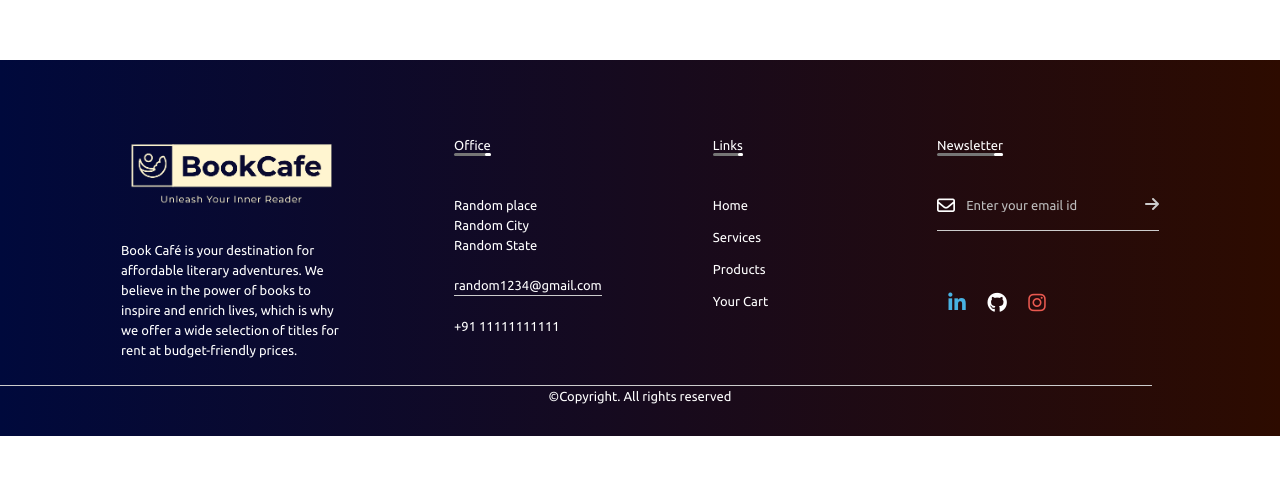
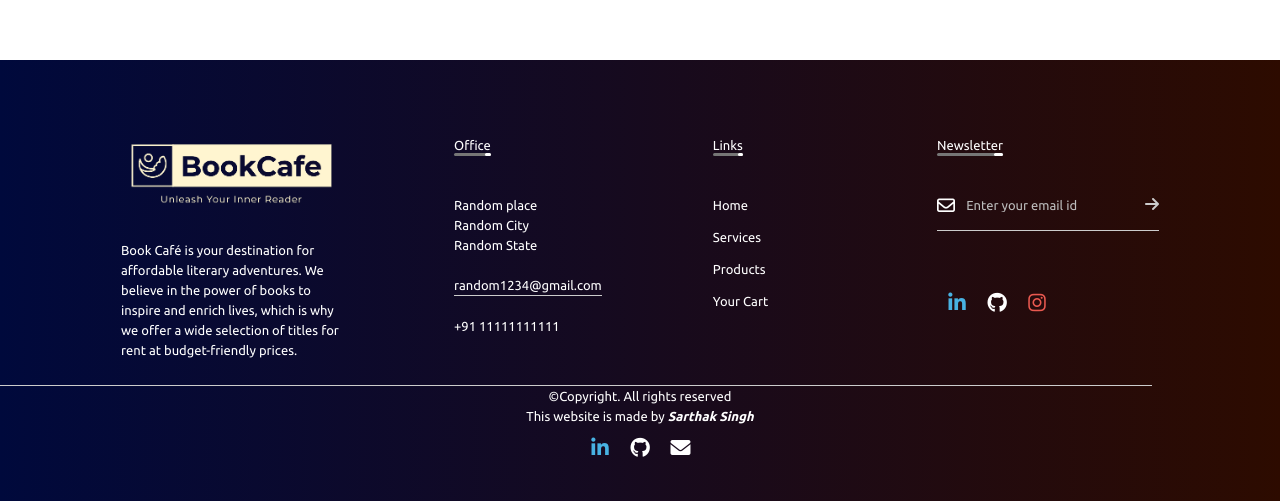
Before and after one commit to sarthakk1890/bookCafe, a React (Vite) app in the folder client/: page / in a window 1280 px wide. Shown: the part 1560-2061 px from the top of the page. Before the commit the page ends 1996 px from the top, so only its background shows below. Built offline with nearby package versions, Linux system fonts and the light colour scheme; no server answers.

Commit message:
Fixed footer

```diff
--- a/client/src/Components/Layout/Footer/index.tsx
+++ b/client/src/Components/Layout/Footer/index.tsx
@@ -60,6 +60,18 @@ const Footer:React.FC = () => {
             <hr />
             <div className="copyRight">
                 <p>©Copyright. All rights reserved</p>
+                <p>This website is made by <em><b>Sarthak Singh</b></em></p>
+                <div className="social-btns sarthakLinks">
+                    <Link className="btn linkedin" to="https://www.linkedin.com/in/sarthak-singh-38261b225/" target="_blank">
+                        <i className="fa fa-linkedin"></i>
+                    </Link>
+                    <Link className="btn github" to="https://github.com/sarthakk1890" target="_blank">
+                        <i className="fa fa-github"></i>
+                    </Link>
+                    <Link className="btn envelope" to="mailto:144singhsarthak@gmail.com">
+                        <i className="fa fa-envelope"></i>
+                    </Link>
+                </div>
             </div>
 
         </div>
```
